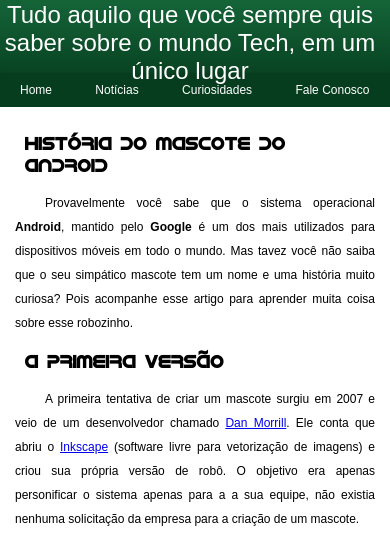
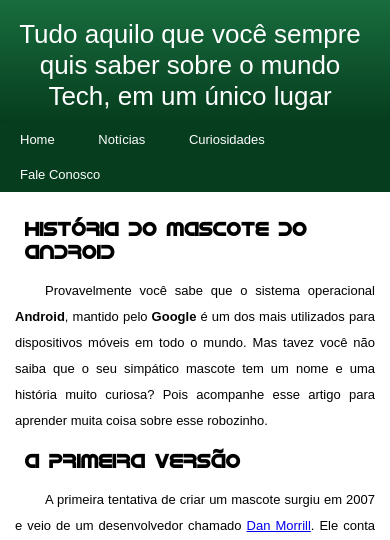
Before and after one commit to jeanalanofullstack/Projeto-1-Curso-em-video, a plain HTML site: page index.html in a window 390 px wide. Shown: the part 152-692 px from the top of the page. Drawn offline with Linux system fonts and the light colour scheme.

Commit message:
Projeto finalizado

```diff
--- a/style.css
+++ b/style.css
@@ -29,7 +29,7 @@
 
 @media (max-width: 600px) {
     body {
-        font-size: 12px;
+        font-size: 13px;
     }
 
     header > h1 {
@@ -38,6 +38,10 @@
 
     main h1, main h2 {
         font-size: 1.5em;
+    }
+
+    header p{
+        padding: 10px;
     }
 
     nav > a {
@@ -144,6 +148,7 @@ aside{
     background-color: var(--cor1);
     border-radius: 10px;
     padding: 15px;
+    box-shadow: 0 3px 5px rgba(0, 0, 0, 0.374);
 }
 
 aside p{
```
